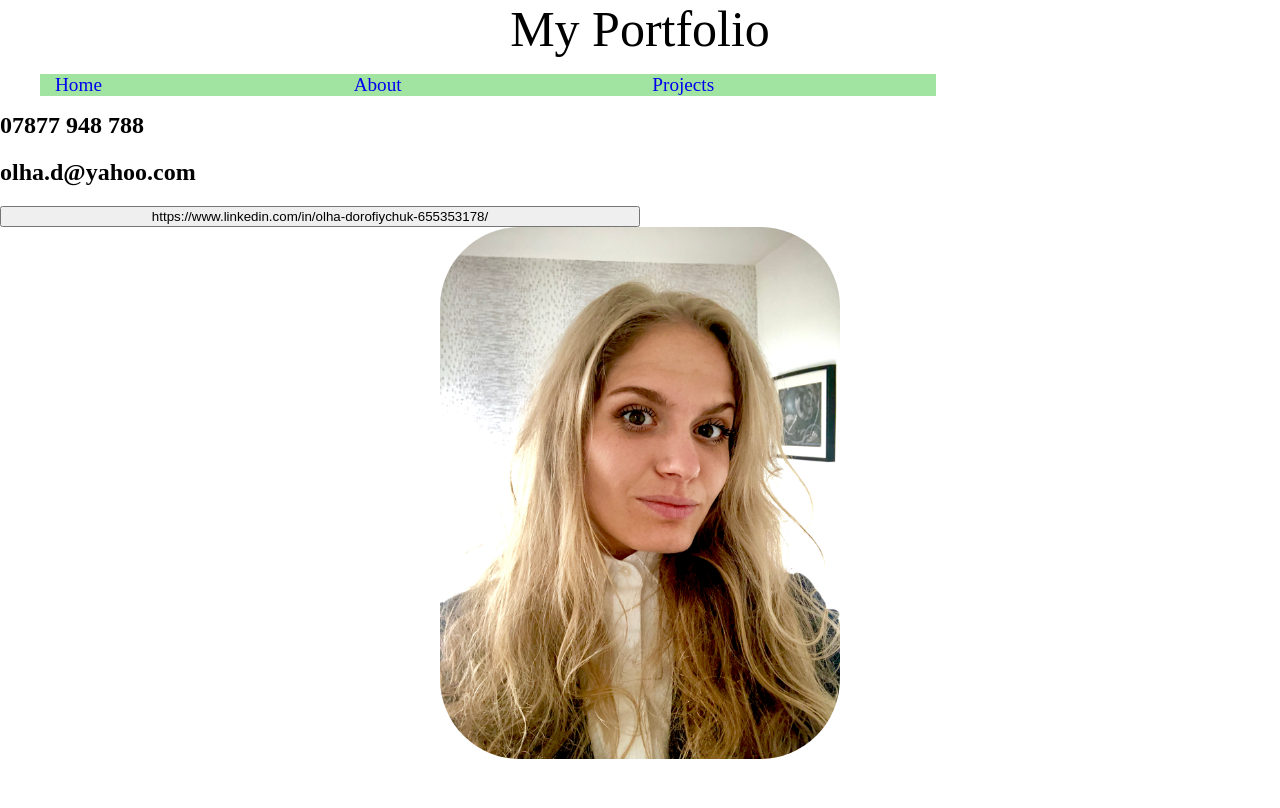
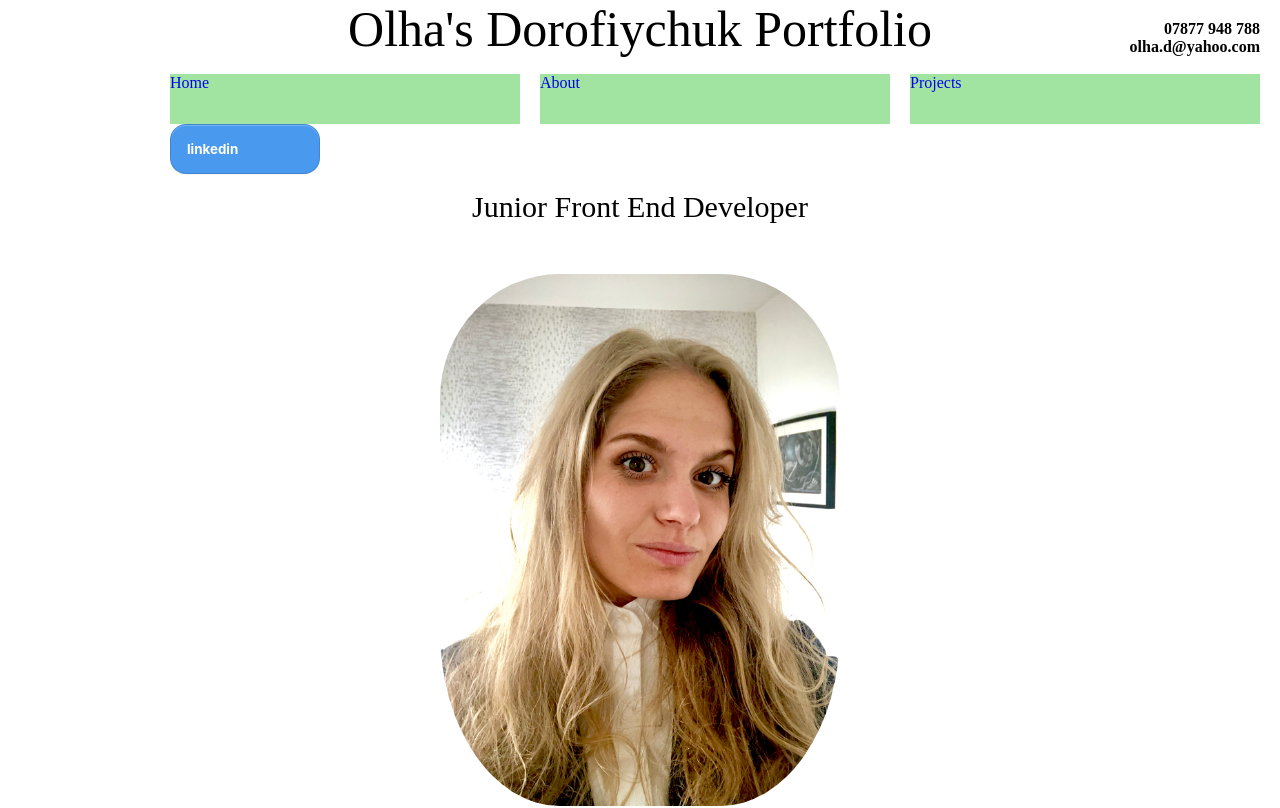
Before and after one commit to OlhaDorofiychuk/my-portfolio, a React (Create React App) app: page / in a window 1280 px wide. Shown: the top 808 px of the page. Built offline with nearby package versions, Linux system fonts and the light colour scheme.

Commit message:
work in progress

```diff
--- a/src/App.css
+++ b/src/App.css
@@ -1,19 +1,3 @@
-.main_photo{
-  display: flex;
-justify-self: center;
-  width: 400px;
-  height: auto;
-  border-radius: 80px;
-}
-
-.contact_information{
-display: grid;
-grid-template-columns: minmax(200px,1fr);
-gap: 20px;
-justify-content: space-around;
-max-width: 50%;
-font-size: x-large;
-}
 
 header {
   font-size: 50px;
@@ -21,24 +5,57 @@ header {
   justify-content: center;
 }
 
-.links {
-  width: 70%;
+ .links li {
+  display: inline-flex;
+  flex-direction: row;
+  justify-self: right;
+  gap: 20px;
+  width: 350px;
+  box-shadow: 50px 100px 5px solid rgb(3, 52, 3);
+  background-color: rgba(60, 198, 60, 0.479);
+  margin-right: 20px;
+  height: 50px;
+
+ }
+ .links li a{
+  text-decoration: none;
+  width: 100%;
+ }
+.navigation {
+  display: flex;
+  justify-content: flex-end;
+}
+
+.linkedin {
   display: flex;
   flex-direction: row;
-  list-style: none;
-  justify-content: space-around;
+/*
+  position: absolute
+  left 10px; */
 
+  width: 150px;
+  height: 50px;
+
+  align-items: center;
+  align-self: flex-end;
+  padding: 16px;
+
+  border-radius: 16px;
+  border: 1px solid rgba(27, 31, 35, 0.15);
+  box-shadow: rgb(27 31 35 / 4%) 0 1px 0, rgb(255 255 255 / 25%) 0 1px 0 inset;
+
+  color: white;
+  background-color: #4999ee;
+  cursor: pointer;
+  font-weight: 700;
+  font-family: -apple-system, system-ui, 'Segoe UI', Helvetica, Arial,
+    sans-serif, 'Apple Color Emoji', 'Segoe UI Emoji';
+
+  transition: ease filter 0.1s;
 }
- .links li {
-  width: 550px;
-  box-shadow: 50px 100px 5px solid rgb(3, 52, 3);
-  background-color: rgba(60, 198, 60, 0.479);
- }
-
-a {
-  padding: 15px;
-  text-decoration: none;
-  font-size: larger;
-  border-radius: 15px;
-  width: 100%;
+.linkedin:hover {
+  filter: brightness(92%);
 }
+.linkedin:active {
+  filter: brightness(88%);
+}
--- a/src/App.js
+++ b/src/App.js
@@ -8,7 +8,7 @@ import { Projects } from './components/Projects';
 function App() {
   return (
     <div className="App">
-     <header>My Portfolio</header>
+     <header>Olha's Dorofiychuk Portfolio</header>
      <nav className='navigation'>
       <ul className='links'>
         <li>
@@ -20,7 +20,7 @@ function App() {
       <li>
       <Link to='/projects'>Projects </Link>
       </li>
-      <link></link>
+      <button className="linkedin"><a href="https://www.linkedin.com/in/olha-dorofiychuk-655353178/" alt='link'></a><span className='button_stext'>linkedin</span></button>
       {/* //https://www.linkedin.com/in/olha-dorofiychuk-655353178/ */}
       </ul>
      </nav>
--- a/src/components/Home.js
+++ b/src/components/Home.js
@@ -1,14 +1,16 @@
-
+import '../styles/Home.css'
 export const Home=()=>{
     return(
         <>
         <div className="contact_information">
             <span><b> 07877 948 788</b></span>
             <span><b>olha.d@yahoo.com</b></span>
-            <button>https://www.linkedin.com/in/olha-dorofiychuk-655353178/</button>
 
         </div>
-        <img className="main_photo" src="./IMG_9624.jpg" alt="me"/>
+        <span className='above_main_photo'>Junior Front End Developer</span>
+       <img className="main_photo" src="./IMG_9624.jpg" alt="me"/>
+       <span className='below_main_photo'>My Stack</span>
+       <img className="tech" src="./tech.jpeg" alt="tech"/>
         </>
     )
 }
--- /dev/null
+++ b/src/styles/Home.css
@@ -0,0 +1,36 @@
+.contact_information {
+  position: absolute;
+  top: 0;
+  right: 0;
+  display: flex;
+  flex-direction: column;
+  align-items: flex-end;
+  margin: 20px;
+}
+
+.main_photo {
+  display: block;
+  margin: auto;
+  max-width: 400px;
+  height: auto;
+  padding-top: 50px;
+  border-radius: 30%;
+}
+
+.tech {
+  display: block;
+  margin: auto;
+  max-width: 600px;
+  height: auto;
+  padding-top: 50px;
+}
+
+.above_main_photo, .below_main_photo {
+  font-size: 30px;
+  display: flex;
+  justify-content: center;
+}
+.below_main_photo {
+    padding-top: 50px;
+    border-bottom: solid 3px gray;
+}
```
Also changed, not shown: public/tech.jpeg (added).
